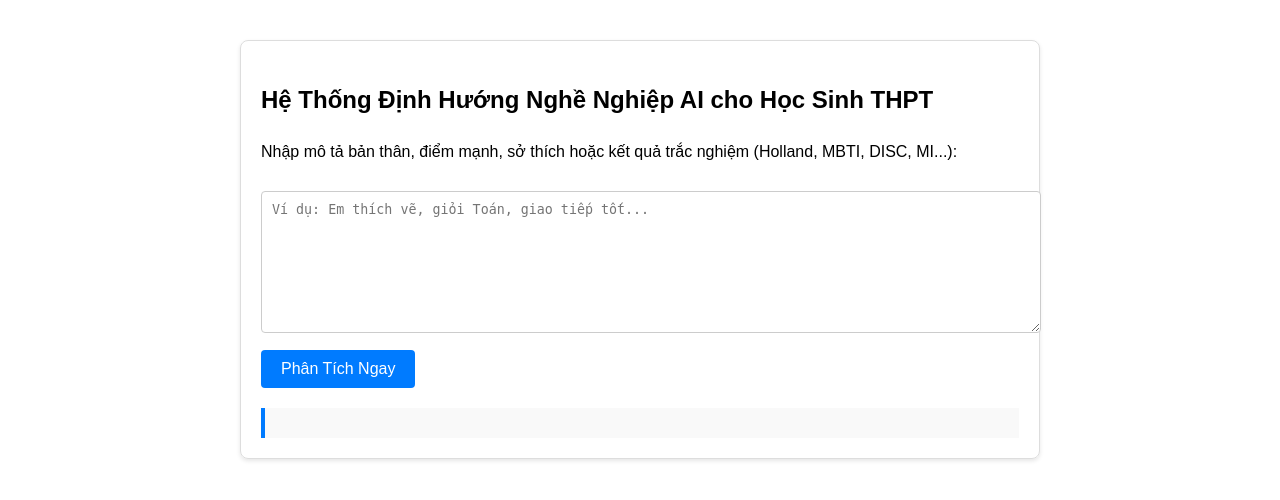
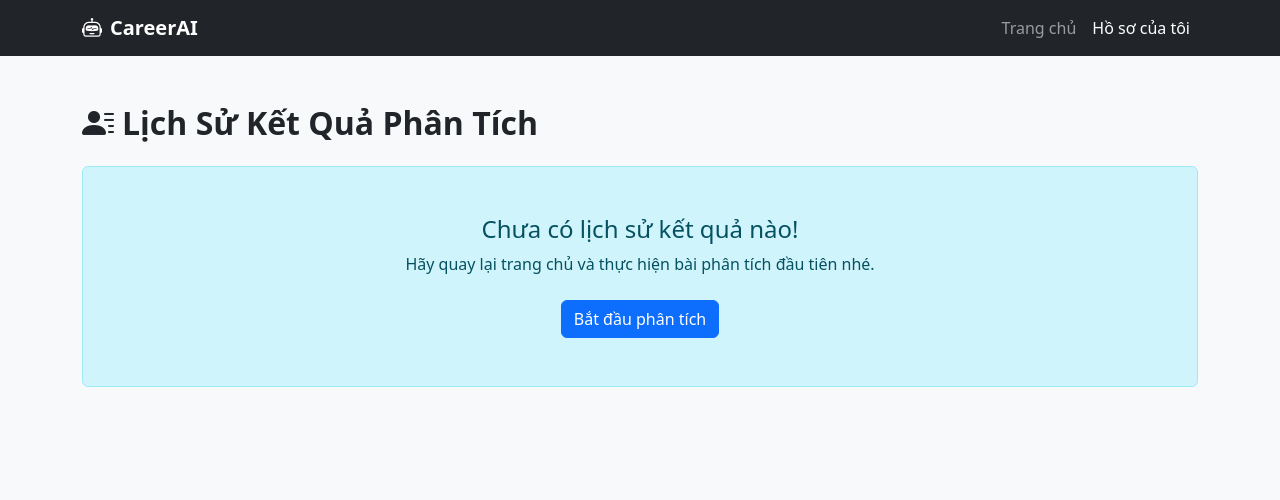
Before and after one commit to vumaicattuong22-svg/dinh-huong-nghe-nghiep, a Python web app: template templates/index.html in a window 1280 px wide. Shown: the top 500 px of the page. Run offline with Jinja, Linux system fonts and the light colour scheme; the template is opened without the code that fills it, so the values that code supplies are empty.

Commit message:
Update index.html

```diff
--- a/templates/index.html
+++ b/templates/index.html
@@ -3,49 +3,50 @@
 <head>
     <meta charset="UTF-8">
     <meta name="viewport" content="width=device-width, initial-scale=1.0">
-    <title>Định Hướng Nghề Nghiệp AI</title>
-    <style>
-        body { font-family: Arial, sans-serif; max-width: 800px; margin: 40px auto; padding: 0 20px; line-height: 1.6; }
-        .card { border: 1px solid #ddd; padding: 20px; border-radius: 8px; box-shadow: 0 2px 4px rgba(0,0,0,0.1); }
-        textarea { width: 100%; height: 120px; padding: 10px; margin: 10px 0; border-radius: 4px; border: 1px solid #ccc; }
-        button { background-color: #007bff; color: white; border: none; padding: 10px 20px; border-radius: 4px; cursor: pointer; font-size: 16px; }
-        button:hover { background-color: #0056b3; }
-        #result { margin-top: 20px; white-space: pre-wrap; background: #f9f9f9; padding: 15px; border-left: 4px solid #007bff; }
-    </style>
+    <title>Hồ Sơ Của Tôi - Lịch Sử Đánh Giá</title>
+    <link href="https://cdn.jsdelivr.net/npm/bootstrap@5.3.0/dist/css/bootstrap.min.css" rel="stylesheet">
+    <link rel="stylesheet" href="https://cdn.jsdelivr.net/npm/bootstrap-icons@1.11.0/font/bootstrap-icons.css">
 </head>
-<body>
-    <div class="card">
-        <h2>Hệ Thống Định Hướng Nghề Nghiệp AI cho Học Sinh THPT</h2>
-        <p>Nhập mô tả bản thân, điểm mạnh, sở thích hoặc kết quả trắc nghiệm (Holland, MBTI, DISC, MI...):</p>
-        <textarea id="userInput" placeholder="Ví dụ: Em thích vẽ, giỏi Toán, giao tiếp tốt..."></textarea>
-        <button onclick="sendData()">Phân Tích Ngay</button>
-        <div id="result"></div>
+<body class="bg-light">
+
+    <nav class="navbar navbar-expand-lg navbar-dark bg-dark">
+        <div class="container">
+            <a class="navbar-brand fw-bold" href="/"><i class="bi bi-robot me-2"></i>CareerAI</a>
+            <div class="navbar-nav ms-auto">
+                <a class="nav-link" href="/">Trang chủ</a>
+                <a class="nav-link active" href="/profile">Hồ sơ của tôi</a>
+            </div>
+        </div>
+    </nav>
+
+    <div class="container py-5">
+        <h2 class="fw-bold mb-4"><i class="bi bi-person-lines-fill me-2"></i>Lịch Sử Kết Quả Phân Tích</h2>
+
+        {% if history %}
+            <div class="row g-4">
+                {% for item in history %}
+                <div class="col-12">
+                    <div class="card border-0 shadow-sm p-4">
+                        <div class="d-flex justify-content-between align-items-center mb-3">
+                            <span class="badge bg-primary fs-6"><i class="bi bi-calendar3 me-1"></i> Ngày tạo: {{ item[3] }}</span>
+                            <span class="text-muted small">Mã kết quả: #{{ item[0] }}</span>
+                        </div>
+                        <h5 class="fw-bold text-secondary">Mô tả đầu vào:</h5>
+                        <p class="bg-light p-3 rounded border">{{ item[1] }}</p>
+                        <h5 class="fw-bold text-success mt-3">Kết quả từ AI:</h5>
+                        <div class="p-3 bg-white border rounded" style="white-space: pre-line;">{{ item[2] }}</div>
+                    </div>
+                </div>
+                {% endfor %}
+            </div>
+        {% else %}
+            <div class="alert alert-info text-center py-5">
+                <h4>Chưa có lịch sử kết quả nào!</h4>
+                <p>Hãy quay lại trang chủ và thực hiện bài phân tích đầu tiên nhé.</p>
+                <a href="/" class="btn btn-primary mt-2">Bắt đầu phân tích</a>
+            </div>
+        {% endif %}
     </div>
 
-    <script>
-        async function sendData() {
-            const input = document.getElementById('userInput').value;
-            const resultDiv = document.getElementById('result');
-            if(!input) { alert('Vui lòng nhập thông tin!'); return; }
-
-            resultDiv.innerText = "AI đang phân tích dữ liệu, vui lòng chờ trong giây lát...";
-
-            try {
-                const res = await fetch('/api/analyze', {
-                    method: 'POST',
-                    headers: { 'Content-Type': 'application/json' },
-                    body: JSON.stringify({ input_text: input })
-                });
-                const data = await res.json();
-                if(data.error) {
-                    resultDiv.innerText = "Lỗi: " + data.error;
-                } else {
-                    resultDiv.innerText = data.result;
-                }
-            } catch (err) {
-                resultDiv.innerText = "Có lỗi xảy ra kết nối Server!";
-            }
-        }
-    </script>
 </body>
 </html>
```
